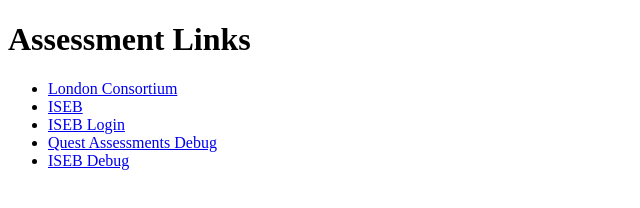
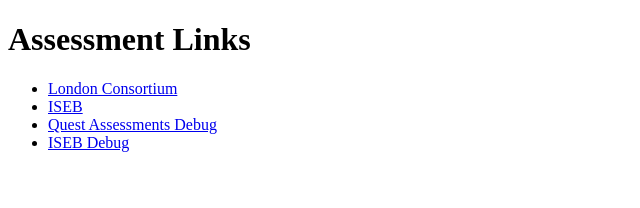
Before and after one commit to sjslicensing/exam_kiosk, a plain HTML site: page index.html in a window 1280 px wide. Shown: the whole page, without its empty margins (0-640 px from the left). Drawn offline with Linux system fonts and the light colour scheme.

Commit message:
Remove redundant link from assessment links

```diff
--- a/index.html
+++ b/index.html
@@ -9,7 +9,6 @@
     <ul>
         <li><a href="https://app.questassessments.com/public/assessments/london-consortium">London Consortium</a></li>
         <li><a href="https://iseb.eva.tech">ISEB</a></li>
-        <li><a href="https://iseb.eva.tech/login">ISEB Login</a></li>
         <li><a href="https://app.questassessments.com/public/technical-requirements">Quest Assessments Debug</a></li>
         <li><a href="https://iseb.eva.tech/debug/">ISEB Debug</a></li>
 </body>
```
